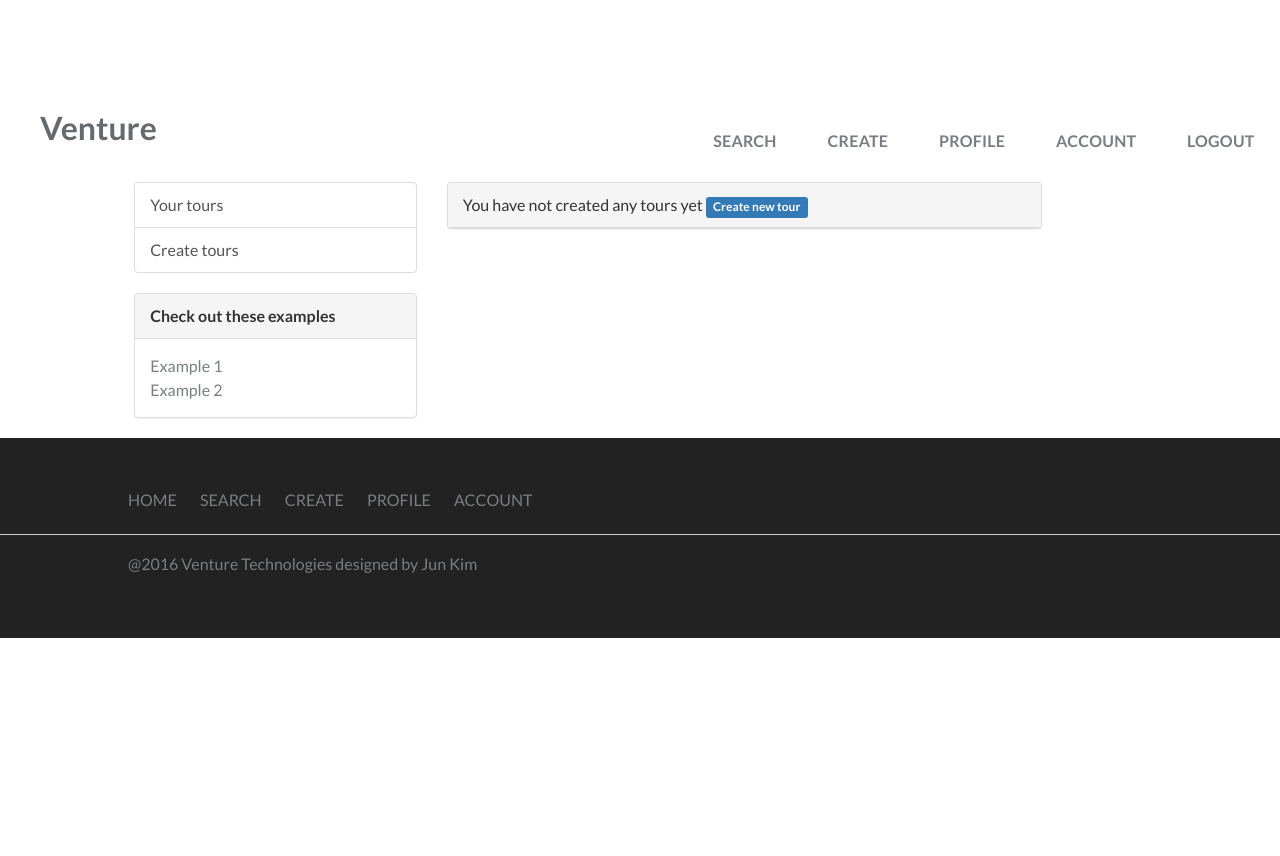
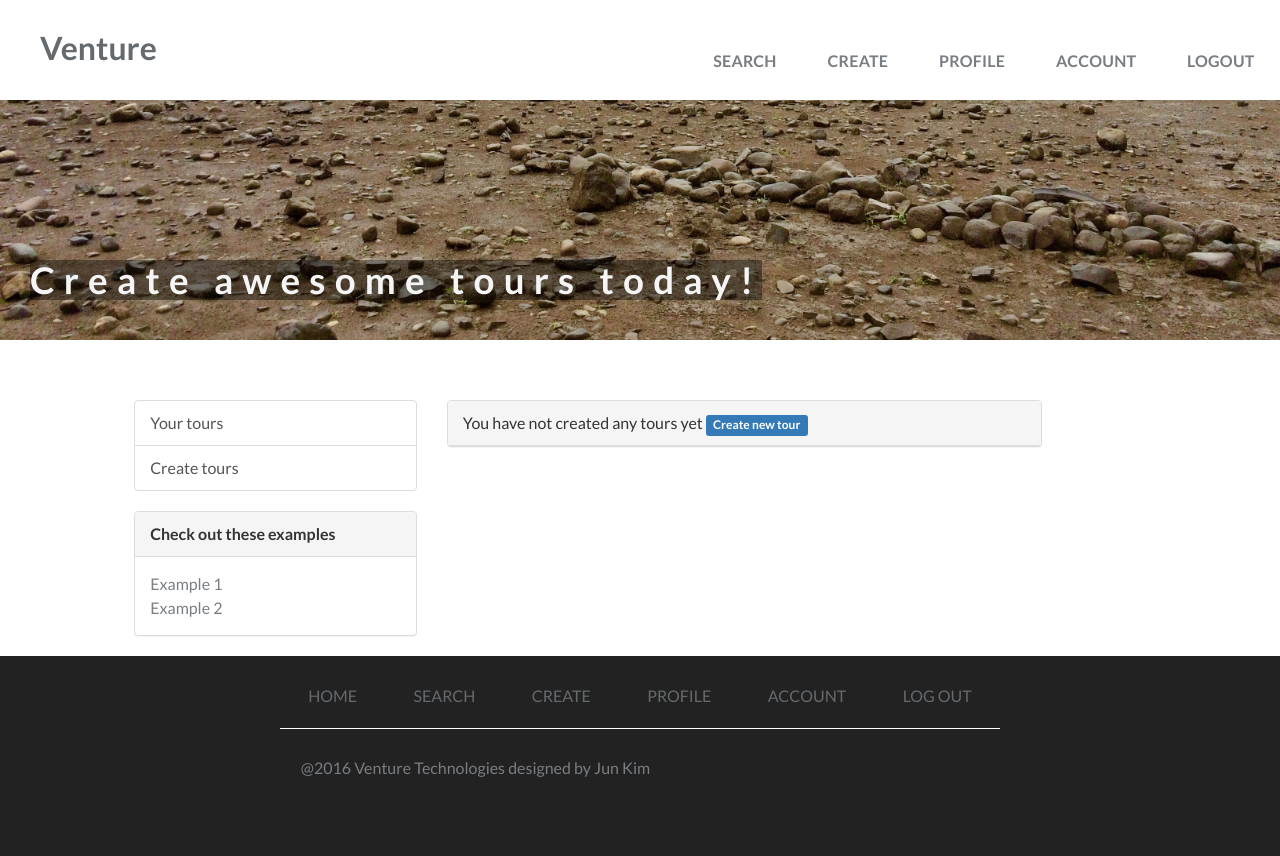
Before and after one commit to hannahmshin/Venture_Web, a Django app: page /tourist/create/ in a window 1280 px wide. Before the commit the page ends 638 px from the top, so only its background shows below. Run offline with Django 3.2, Linux system fonts and the light colour scheme; a user stored in the database is signed in; some libraries are stand-ins or nearby versions.

Commit message:
create_page, and footer updated

```diff
--- a/src/src/static/css/base.css
+++ b/src/src/static/css/base.css
@@ -381,6 +381,15 @@ a {
         background-size: cover;
     }
 
+    .main-image-create {
+        position: relative;
+        margin-top: -10px;
+        height: 250px;
+        background: url('../images/pebbles.jpg');
+        background-size: cover;
+    }
+
+
 
 
 
@@ -649,11 +658,6 @@ a {
     background-color: black;
 }
 
-
-
-
-
-
 .search-body {
 
     font-family: "HelveticaNeue-Light", "Helvetica Neue Light", "Helvetica Neue", Helvetica, Arial, "Lucida Grande", sans-serif;
@@ -661,12 +665,6 @@ a {
     color: #cdd422;
     font-size: 1.2em;
 }
-
-
-
-
-
-
 
 
 #custom-bottom-border {
@@ -733,8 +731,76 @@ a {
 }
 
 
-/* Dropdown Button */
-/******** Search Result ******************/
+/******* SEARCH PAGES EARCH PAGE SEARCH PAGE*******/
+/******* SEARCH PAGES EARCH PAGE SEARCH PAGE*******/
+/******* SEARCH PAGES EARCH PAGE SEARCH PAGE*******/
+/******* SEARCH PAGES EARCH PAGE SEARCH PAGE*******/
+/******* SEARCH PAGES EARCH PAGE SEARCH PAGE*******/
+/******* SEARCH PAGES EARCH PAGE SEARCH PAGE*******/
+/******* SEARCH PAGES EARCH PAGE SEARCH PAGE*******/
+/******* SEARCH PAGES EARCH PAGE SEARCH PAGE*******/
+
+
+
+
+
+
+
+
+
+
+
+
+
+/******* CREATE PAGES CREATE PAGE CREATE PAGE*******/
+/******* CREATE PAGES CREATE PAGE CREATE PAGE*******/
+/******* CREATE PAGES CREATE PAGE CREATE PAGE*******/
+/******* CREATE PAGES CREATE PAGE CREATE PAGE*******/
+/******* CREATE PAGES CREATE PAGE CREATE PAGE*******/
+/******* SEARCH PAGES CREATE PAGE CREATE PAGE*******/
+/******* CREATE PAGES CREATE PAGE CREATE PAGE*******/
+/******* CREATE PAGES CREATE PAGE CREATE PAGE*******/
+
+
+.search-page-create {
+    /*background: linear-gradient(to bottom,  #f3f3f3 0%,#f3f3f3 80%,#fff 80%,#fff 100%);*/
+    width: 100%;
+    padding-top: 100px;
+    margin-bottom: 0px;
+    padding-bottom: 0px;
+    height: 400px;
+    line-height: 4em;
+    background: white;
+}
+
+
+
+
+
+
+
+
+
+
+
+
+
+
+
+
+
+
+
+
+
+
+
+
+
+
+
+
+
 
 
 
@@ -746,44 +812,39 @@ a {
     background-color: #222;
 }
 
-hr {
+.footer-first-row {
 
-    display: block;
-    height: 1px;
-    border: 0;
-    border-top: 1px solid #ccc;
-    margin: 1em 0;
-    padding: 0;
-}
-
-.footer-first-row {
-    height: 80px;
-    width: 80%;
+    margin-left: auto;
     margin-right: auto;
-    margin-left: auto;
+    width: 75%;
+    height: 100px;
+    display: flex;
+    justify-content:center;
+    align-items:center;
 
 }
 
 .footer-second-row {
-    width: 80%;
+    width: 53%;
     margin-right: auto;
     margin-left: auto;
 }
 .footer-menu-item {
-    margin-top: 0px;
-    padding-top: 50px;
+    width: 75%;
+    padding-bottom: 20px;
+    display: flex;
+    border-bottom: 1px white solid;
+    justify-content:space-around;
+    align-items:center;
 
 }
 
 
-.footer-menu-item li {
-    margin-right: 20px;
-    margin-bottom: 20px;
-    display: inline;
-    text-align: center;
+.footer-menu-item li a:hover {
+    text-decoration: none;
+    color: white;
+    font-weight: bold;
 }
-
-
 
 
 
@@ -929,10 +990,6 @@ html, body {
     position: relative;
     background: #EFEFEF;
 }
-.container-fluid {
-    padding-top: 102px;
-}
-
 
 
 
--- a/src/src/templates/tourguide/create.html
+++ b/src/src/templates/tourguide/create.html
@@ -1,31 +1,20 @@
 {% extends "tourist/tourguide_base.html" %}
 {% block body_block %}
-
-
-
-<style>
-
-.body {
-    background: #431c5d;
-}
-.container-fluid {
-    margin-top: 80px;
-}
 
 
 
 
 
 
-
-
-</style>
-
-
+<div class="search-page-create">
+    <div class='main-image-create'>
+        <h4 class='search-main-heading spaced'>Create awesome tours today!</h4>
+    </div>
+</div>
 
 
 <!-- This is side bar for creating stuff -->
-<div class="container-fluid">
+<div class="container-fluid create">
     <div class='col-sm-3 col-sm-offset-1'>
         <!-- This is going to be a panel for profile -->
         <div class='dashboard'>
--- a/src/src/templates/tourist/tourguide_base.html
+++ b/src/src/templates/tourist/tourguide_base.html
@@ -26,15 +26,15 @@
 
             <ul class="nav">
                 {% if not user.is_authenticated %}
-                    <li><a href="{% url 'registration_register' %}">Sign Up</a></li>
+                    <li><a class="nav-item" href="{% url 'registration_register' %}">Sign Up</a></li>
                     <li><a href="{% url 'auth_login' %}">Log In</a></li>
                     <!-- if user is authenticated -->
                 {% else %}
-                    <li><a href="/tourist/search">SEARCH</a></li>
-                    <li><a href="/tourist/create/your_tours/">CREATE</a></li>
-                    <li><a href="/tourist/mypage">PROFILE</a></li>
-                    <li><a href="/tourist/profile">ACCOUNT</a></li>
-                    <li><a href="{% url 'auth_logout' %}?next=/tourist/">LOGOUT</a></li>
+                    <li><a class="nav-item" href="/tourist/search">SEARCH</a></li>
+                    <li><a class="nav-item" href="/tourist/create/your_tours/">CREATE</a></li>
+                    <li><a class="nav-item" href="/tourist/mypage">PROFILE</a></li>
+                    <li><a class="nav-item" href="/tourist/profile">ACCOUNT</a></li>
+                    <li><a class="nav-item" href="{% url 'auth_logout' %}?next=/tourist/">LOGOUT</a></li>
                 {% endif %}
             </ul>
         </header>
@@ -50,14 +50,15 @@
         <div id='footer-container'>
             <div class="footer-first-row">
                 <ul class="footer-menu-item">
-                    <li>HOME</li>
-                    <li>SEARCH</li>
-                    <li>CREATE</li>
-                    <li>PROFILE</li>
-                    <li>ACCOUNT</li>
+                    <li><a href="#">HOME</a></li>
+                    <li><a href="#">SEARCH</a></li>
+                    <li><a href="#">CREATE</a></li>
+                    <li><a href="#">PROFILE</a></li>
+                    <li id="for-flush"><a href="#">ACCOUNT</a></li>
+                    <li><a href="#">LOG OUT</a></li>
                 </ul>
             </div>
-            <hr>
+
 
             <div class="footer-second-row" width:"50%">
                 <p>@2016 Venture Technologies designed by Jun Kim</p>
@@ -72,6 +73,32 @@
 
 </body>
         <!-- This is javascript when button is clicked and the button will stay highlihted -->
+        <script>
+        // $(document).ready(function() {
+
+
+
+
+        //     $(".nav-item").click(function() {
+        //         $(this).addClass("active_menu");
+        //         $(this).css({"color": "#0b0b0b", "border-bottom": "2px solid white"});
+        //     });
+
+        //     var menu_items = $(".nav-item");
+        // });
+
+
+        </script>
+
+
+
+
+
+
+
+
+
+
 
      <!-- Necessary Javascript, and jquery stuff -->
         <script type="text/javascript" src="https://ajax.googleapis.com/ajax/libs/jquery/1.12.4/jquery.min.js"></script>
```
Also changed, not shown: src/src/db.sqlite3, src/src/static/images/pebbles.jpg (added), 1 other file.
